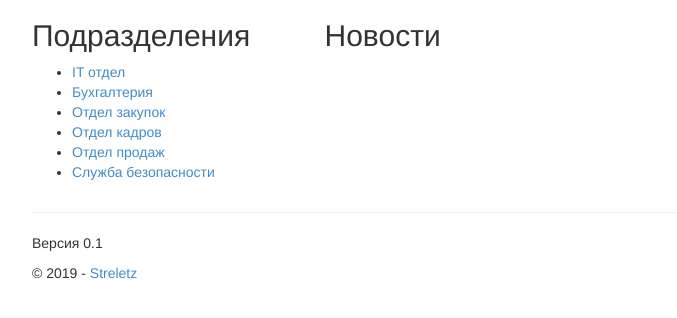
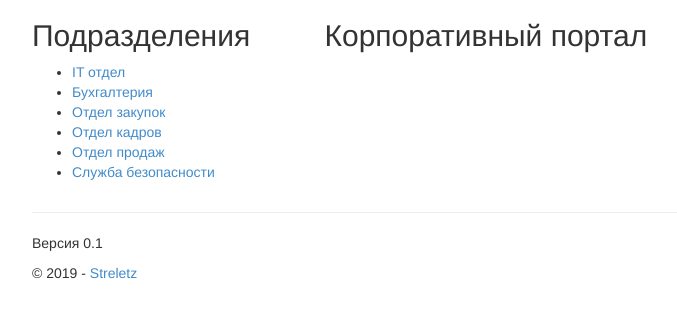
Before and after one commit to Streletz/StreletzCorporatePortal, a Django app: page / in a window 1280 px wide. Shown: the part 51-369 px from the top of the page, without its empty margins (38-715 px from the left). Run offline with Django 3.2, Linux system fonts and the light colour scheme; data comes from the database, SQL or seed files in the repository; parts of the project's set-up code (start-up, migrations or seed data) failed here and were passed over; some libraries are stand-ins or nearby versions.

Commit message:
0.1
 - Обновление документации;
 - Мелкие правки.

```diff
--- a/StreletzCorporatePortal/app/content/department/department_views.py
+++ b/StreletzCorporatePortal/app/content/department/department_views.py
@@ -5,6 +5,7 @@ from app.models import Department
 from django.http import HttpResponseRedirect
 from django.views.generic.list import ListView
 
+VERSION = '0.1'
 
 def departmentView(request, id):
     assert isinstance(request, HttpRequest)
@@ -13,5 +14,6 @@ def departmentView(request, id):
               'content/departments/view.html',
               {
                   'department': department,
-                  'title': department.name
+                  'title': department.name,
+                  'version': VERSION
               })
--- a/StreletzCorporatePortal/app/templates/app/index.html
+++ b/StreletzCorporatePortal/app/templates/app/index.html
@@ -4,7 +4,8 @@
 
     <div class="row">
         <div class="col-md-12">
-            <h2>Новости</h2>
+{#            <h2>Новости</h2>#}
+            <h2>Корпоративный портал</h2>
         </div>
     </div>
 
```
Also changed, not shown: README.md.
